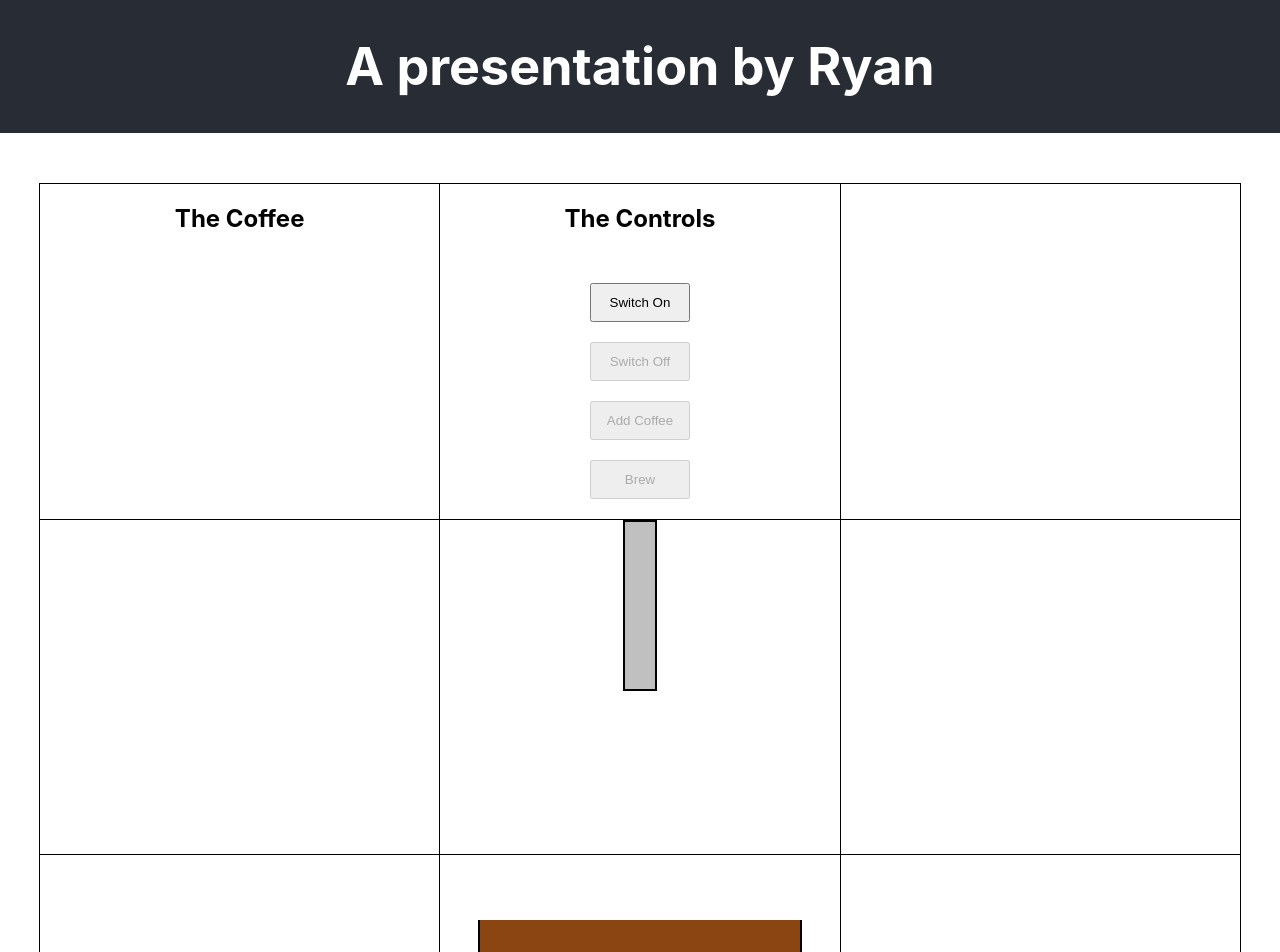
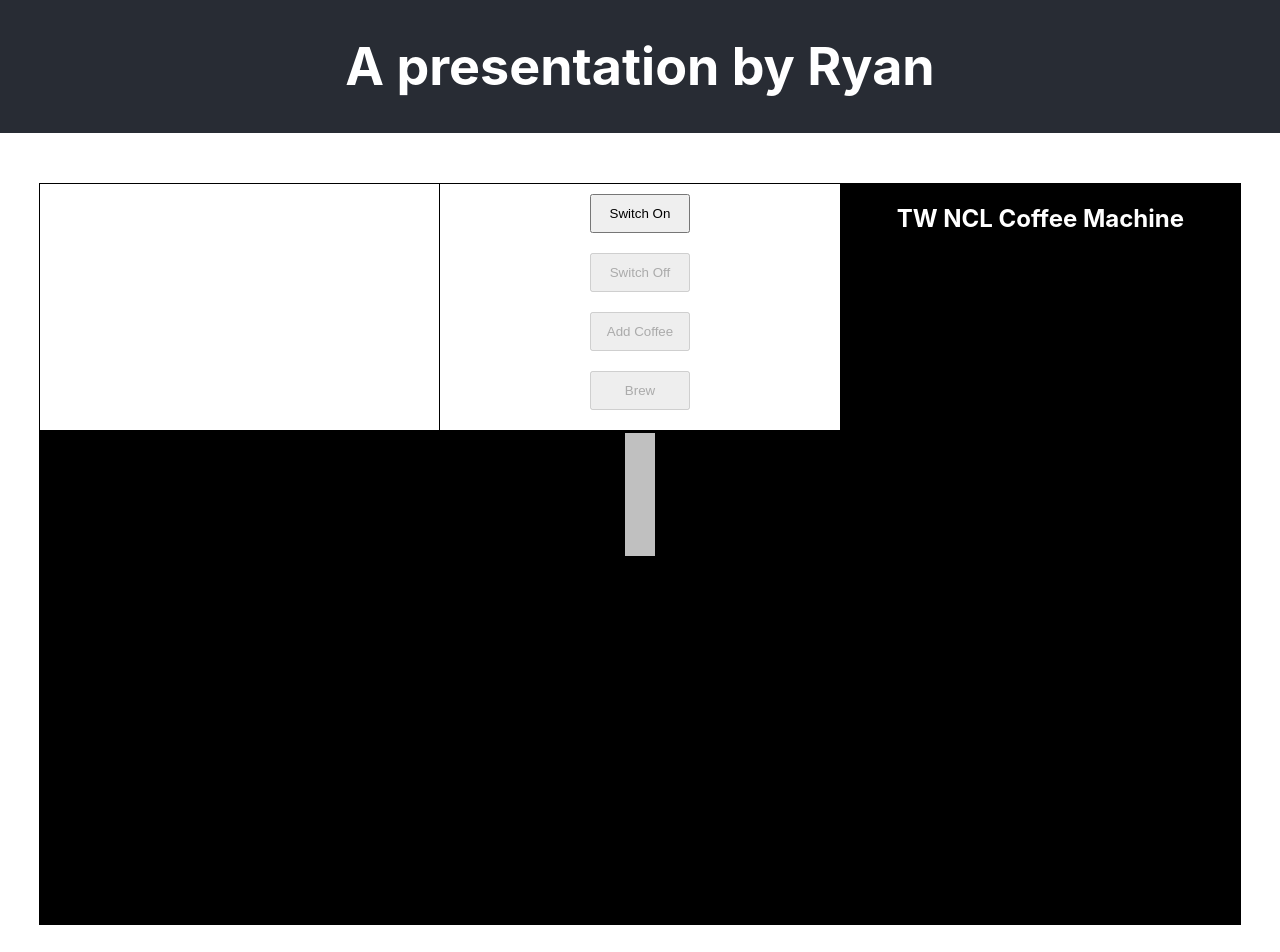
Before and after one commit to rb1193/xstate-coffee-machine, a React (Create React App) app: page / in a window 1280 px wide. Shown: the top 952 px of the page. Built offline with nearby package versions, Linux system fonts and the light colour scheme.

Commit message:
Basic cup state configured

```diff
--- a/src/CoffeeMachine.css
+++ b/src/CoffeeMachine.css
@@ -10,13 +10,14 @@
 }
 
 .machine > div {
-    background-color: white;
     width: 100%;
     position: relative;
 }
 
-.machine h2 {
-    margin-bottom: 50px;
+.machine-label {
+    color: white;
+    margin: 20px;
+    text-align: center;
 }
 
 .container {
@@ -27,6 +28,10 @@
     border: 1px solid black;
     border-top: 0;
     position: relative;
+}
+
+.coffee {
+    background-color: white;
 }
 
 .tap .pipe {
@@ -57,9 +62,13 @@
     background-color: saddlebrown;
 }
 
+.controls {
+    background-color: white;
+}
+
 .controls ul {
     list-style: none;
-    margin: 0;
+    margin: 10px;
     padding: 0;
 }
 
@@ -77,13 +86,14 @@
     display: flex;
     justify-content: center;
     align-items: flex-end;
+    cursor: pointer;
 }
 
 .cup {
     width: 80%;
     height: 80%;
-    border: 2px solid black;
     border-top: none;
+    background-color: white;
 }
 
 .cup-fill {
--- a/src/CoffeeMachine.js
+++ b/src/CoffeeMachine.js
@@ -1,19 +1,18 @@
 import { useMachine } from "@xstate/react";
-import stateMachine, { EVENTS, STATES } from "./coffeeMachineFsm";
+import stateMachine, { EVENTS, COFFEE_STATES, CUP_STATES } from "./coffeeMachineFsm";
 import './CoffeeMachine.css';
 
 const CoffeeMachine = () => {
   const [current, send] = useMachine(stateMachine);
   const { coffee } = current.context;
+  const cupIsPresent = current.matches(`cup.${CUP_STATES.PRESENT}`)
 
   return (
     <div className="machine">
       <div className="coffee">
-        <h2>The Coffee</h2>
         <div className="fill fill-coffee" style={{ height: `${coffee * 10}%`}}></div>
       </div>
       <div className="controls">
-        <h2>The Controls</h2>
         <ul>
           <li><button type="button" disabled={!current.can(EVENTS.SWITCH_ON)} onClick={() => send(EVENTS.SWITCH_ON)}>Switch On</button></li>
           <li><button type="button" disabled={!current.can(EVENTS.SWITCH_OFF)} onClick={() => send(EVENTS.SWITCH_OFF)}>Switch Off</button></li>
@@ -21,18 +20,20 @@ const CoffeeMachine = () => {
           <li><button type="button" disabled={!current.can(EVENTS.BREW)} onClick={() => send(EVENTS.BREW)}>Brew</button></li>
         </ul>
       </div>
-      <div></div>
+      <div>
+        <h2 className="machine-label">TW NCL Coffee Machine</h2>
+      </div>
       <div></div>
       <div className="tap">
         <div className="pipe"></div>
-        <div className={`stream ${current.matches(STATES.BREWING) && "stream-in-progress"}`}></div>
+        <div className={`stream ${current.matches(`coffee.${COFFEE_STATES.BREWING}`) && "stream-in-progress"}`}></div>
       </div>
       <div></div>
       <div></div>
-      <div className="cup-holder">
-        <div className="cup">
+      <div className="cup-holder" onClick={() => { send(cupIsPresent ? EVENTS.TAKE_CUP : EVENTS.PLACE_CUP) }}>
+        {cupIsPresent && <div className="cup">
           <div className="cup-fill"></div>
-        </div>
+        </div>}
       </div>
       <div></div>
     </div>
--- a/src/coffeeMachineFsm.js
+++ b/src/coffeeMachineFsm.js
@@ -14,54 +14,86 @@ const GUARDS = {
 export const EVENTS = {
   ADD_COFFEE: "add_coffee",
   BREW: "brew",
+  PLACE_CUP: "place_cup",
   SWITCH_OFF: "switch_off",
   SWITCH_ON: "switch_on",
+  TAKE_CUP: "take_cup",
 }
 
-export const STATES = {
+export const COFFEE_STATES = {
   OFF: "off",
   READY: "ready",
   BREWING: "brewing",
 }
 
+export const CUP_STATES = {
+  MISSING: "missing",
+  PRESENT: "present",
+}
+
 const coffeeMachine = createMachine({
   id: "tw-ncl-coffee-machine",
   strict: true,
-  initial: STATES.OFF,
+  predictableActionArguments: true,
+  type: "parallel",
   context: {
     coffee: 0,
   },
   states: {
-    [STATES.OFF]: {
+    coffee: {
+      initial: COFFEE_STATES.OFF,
+      states: {
+        [COFFEE_STATES.OFF]: {
           on: {
             [EVENTS.SWITCH_ON]: {
-          target: STATES.READY,
+              target: COFFEE_STATES.READY,
             }
           }
         },
-    [STATES.READY]: {
+        [COFFEE_STATES.READY]: {
           on: {
             [EVENTS.ADD_COFFEE]: {
               actions: [ACTIONS.ADD_COFFEE],
               cond: GUARDS.IS_NOT_FULL,
             },
             [EVENTS.BREW]: {
-          target: STATES.BREWING,
+              target: COFFEE_STATES.BREWING,
               cond: GUARDS.IS_READY,
             },
             [EVENTS.SWITCH_OFF]: {
-          target: STATES.OFF,
+              target: COFFEE_STATES.OFF,
             }
           }
         },
-    [STATES.BREWING]: {
-      after:{
+        [COFFEE_STATES.BREWING]: {
+          after: {
             2500: {
-          target: STATES.READY,
+              target: COFFEE_STATES.READY,
               actions: [ACTIONS.BREW]
             }
           },
         },
+      },
+    },
+    cup: {
+      initial: CUP_STATES.MISSING,
+      states: {
+        [CUP_STATES.MISSING]: {
+          on: {
+            [EVENTS.PLACE_CUP]: {
+              target: CUP_STATES.PRESENT,
+            },
+          }
+        },
+        [CUP_STATES.PRESENT]: {
+          on: {
+            [EVENTS.TAKE_CUP]: {
+              target: CUP_STATES.MISSING,
+            }
+          }
+        },
+      }
+    }
   }
 }, {
   actions: {
@@ -73,8 +105,10 @@ const coffeeMachine = createMachine({
     }),
   },
   guards: {
-    [GUARDS.IS_NOT_FULL]: ({coffee}) => coffee < 10,
-    [GUARDS.IS_READY]: ({ coffee }) => coffee > 0,
+    [GUARDS.IS_NOT_FULL]: ({ coffee }) => coffee < 10,
+    [GUARDS.IS_READY]: ({ coffee }, _, { state }) => {
+      return state.matches(`cup.${CUP_STATES.PRESENT}`) && coffee > 0
+    }
   }
 });
 
```
Lines whose indentation alone changed are shown as unchanged.
